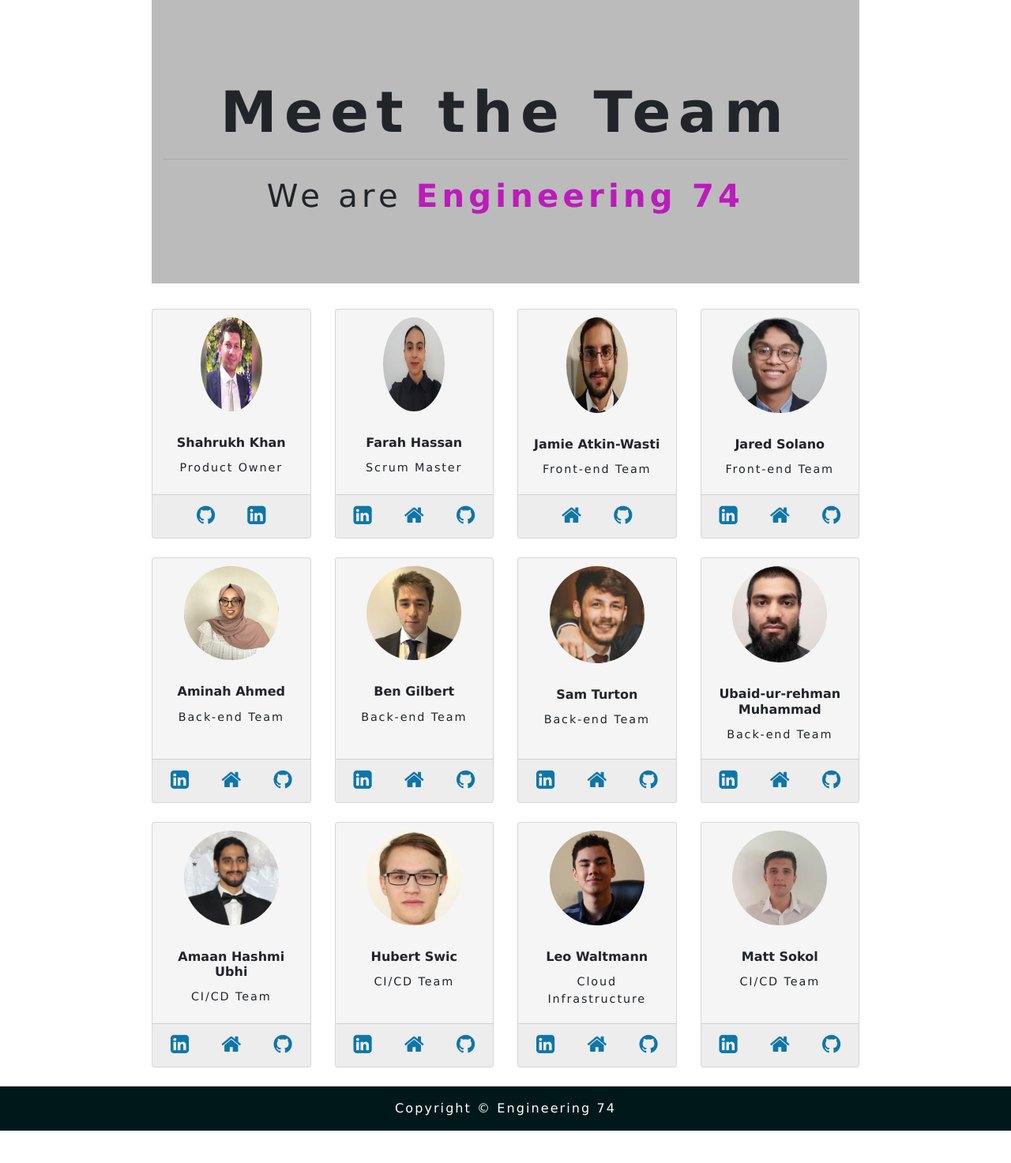
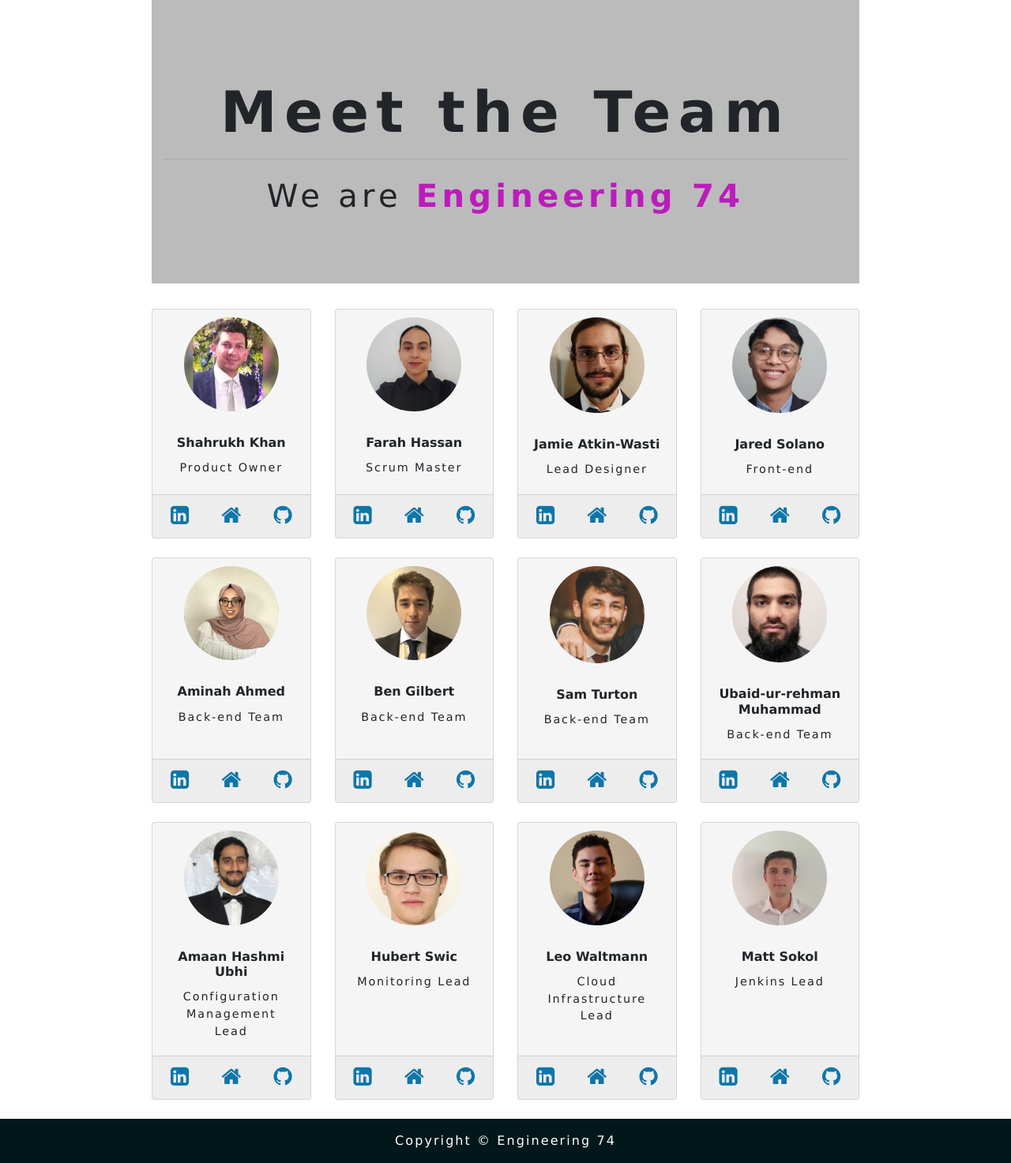
Before and after one commit to samturton2/Webscraper-FinalProject, a Flask app: page /team in a window 1280 px wide. Shown: the part 64-1537 px from the top of the page at 79% size. Before the commit the page ends 1496 px from the top, so only its background shows below. Run offline with Flask 2, Linux system fonts and the light colour scheme; some libraries are stand-ins or nearby versions.

Commit message:
footer in lists, icons in teams, backend repo link in home

```diff
--- a/templates/home.html
+++ b/templates/home.html
@@ -78,7 +78,7 @@
                         <img src="static/home/git.png" height=auto width=70px>
                     </a>
                     &nbsp; &nbsp; &nbsp;
-                    <a href="https://github.com/samturton2/FinalProject-webscraper" target="_blank">
+                    <a href="https://github.com/samturton2/Webscraper-FinalProject" target="_blank">
                         <img src="static/home/git.png" height=auto width=70px>
                     </a>
                     &nbsp; &nbsp; &nbsp;
--- a/templates/list.html
+++ b/templates/list.html
@@ -80,7 +80,7 @@
 
     <footer class="py-3" style="background-color: #01181b">
         <div class="container">
-          <p class="m-0 text-center text-white">Copyright © Engineering 74 | 2021 </p>
+          <p class="m-0 text-center text-white">Copyright © Engineering 74</p>
         </div>
     </footer>
 </body>
--- a/templates/team.html
+++ b/templates/team.html
@@ -76,10 +76,7 @@
             <!-- Shahrukh -->
             <div class="col-lg-3 col-md-6 mb-4">
                 <div class="shadow-card card h-100">
-
-                    <div class="circularpicinside">
-                        <img class="opaque card-img-top text-center" src="static/team_images/Shaq.jpg" style="display:block; margin-left:auto; margin-right:auto; width:70%; border-radius:50%; padding:10px;">
-                    </div>
+                    <img class="opaque card-img-top text-center" src="static/team_images/Shaq.jpg" style="display:block; margin-left:auto; margin-right:auto; width:70%; border-radius:50%; padding:10px;">
 
                     <div class="card-body">
                         <h4 class="card-title" style="font-size:1em; font-weight:bold;">Shahrukh Khan</h4>
@@ -87,8 +84,9 @@
                     </div>
 
                     <div class="card-footer" style="padding-right:0px; padding-left:0px;">
+                        <a href="https://www.linkedin.com/in/a-h-shahrukh-khan/" target="_blank"><i class="fa fa-linkedin-square" style="font-size:27px; color:#0e76a8"></i></a>
+                        <a href="#"><i class="fa fa-home" style="font-size:27px; color:#0e76a8;"></i></a>
                         <a href="https://github.com/khanmaster" target="_blank"><i class="fa fa-github" style="font-size:27px; color:#0e76a8;"></i></a>
-                        <a href="https://www.linkedin.com/in/a-h-shahrukh-khan/" target="_blank"><i class="fa fa-linkedin-square" style="font-size:27px; color:#0e76a8"></i></a>
                     </div>
 
                 </div>
@@ -97,10 +95,7 @@
             <!-- Farah -->
             <div class="col-lg-3 col-md-6 mb-4">
                 <div class="shadow-card card h-100">
-
-                    <div class="circularpicinside">
-                        <img class="opaque card-img-top text-center" src="static/team_images/Farah.jpg" style="display:block; margin-left:auto; margin-right:auto; width:70%; border-radius:50%; padding:10px;">
-                    </div>
+                    <img class="opaque card-img-top text-center" src="static/team_images/Farah.jpg" style="display:block; margin-left:auto; margin-right:auto; width:70%; border-radius:50%; padding:10px;">
 
                     <div class="card-body">
                         <h4 class="card-title" style="font-size:1em; font-weight:bold;">Farah Hassan</h4>
@@ -119,17 +114,15 @@
             <!-- Jamie -->
             <div class="col-lg-3 col-md-6 mb-4">
                 <div class="shadow-card card h-100">
-
-                    <div class="circularpicinside">
-                        <img class="opaque card-img-top text-center" src="static/team_images/Jamie.jpg" style="display:block; margin-left:auto; margin-right:auto; width:70%; border-radius:50%; padding:10px;">
-                    </div>
+                    <img class="opaque card-img-top text-center" src="static/team_images/Jamie.jpg" style="display:block; margin-left:auto; margin-right:auto; width:70%; border-radius:50%; padding:10px;">
 
                     <div class="card-body">
                         <h4 class="card-title" style="font-size:1em; font-weight:bold;">Jamie Atkin-Wasti</h4>
-                        <p class="card-text" style="font-size:0.9em;">Front-end Team</p>
+                        <p class="card-text" style="font-size:0.9em;">Lead Designer</p>
                     </div>
 
                     <div class="card-footer" style="padding-right:0px; padding-left:0px;">
+                        <a href="#"><i class="fa fa-linkedin-square" style="font-size:27px; color:#0e76a8"></i></a>
                         <a href="https://jatkin-wasti.github.io/" target="_blank"><i class="fa fa-home" style="font-size:27px; color:#0e76a8;"></i></a>
                         <a href="https://github.com/jatkin-wasti/" target="_blank"><i class="fa fa-github" style="font-size:27px; color:#0e76a8;"></i></a>
                     </div>
@@ -144,7 +137,7 @@
 
                     <div class="card-body">
                         <h4 class="card-title" style="font-size:1em; font-weight:bold;">Jared Solano</h4>
-                        <p class="card-text" style="font-size:0.9em;">Front-end Team</p>
+                        <p class="card-text" style="font-size:0.9em;">Front-end</p>
                     </div>
 
                     <div class="card-footer" style="padding-right:0px; padding-left:0px;">
@@ -239,7 +232,7 @@
 
                     <div class="card-body">
                         <h4 class="card-title" style="font-size:1em; font-weight:bold;">Amaan Hashmi Ubhi</h4>
-                        <p class="card-text" style="font-size:0.9em;">CI/CD Team</p>
+                        <p class="card-text" style="font-size:0.9em;">Configuration Management Lead</p>
                     </div>
 
                     <div class="card-footer" style="padding-right:0px; padding-left:0px;">
@@ -258,7 +251,7 @@
 
                     <div class="card-body">
                         <h4 class="card-title" style="font-size:1em; font-weight:bold;">Hubert Swic</h4>
-                        <p class="card-text" style="font-size:0.9em;">CI/CD Team</p>
+                        <p class="card-text" style="font-size:0.9em;">Monitoring Lead</p>
                     </div>
 
                     <div class="card-footer" style="padding-right:0px; padding-left:0px;">
@@ -277,7 +270,7 @@
 
                     <div class="card-body">
                         <h4 class="card-title" style="font-size:1em; font-weight:bold;">Leo Waltmann</h4>
-                        <p class="card-text" style="font-size:0.9em;">Cloud Infrastructure</p>
+                        <p class="card-text" style="font-size:0.9em;">Cloud Infrastructure Lead</p>
                     </div>
 
                     <div class="card-footer" style="padding-right:0px; padding-left:0px;">
@@ -296,7 +289,7 @@
 
                     <div class="card-body">
                         <h4 class="card-title" style="font-size:1em; font-weight:bold;">Matt Sokol</h4>
-                        <p class="card-text" style="font-size:0.9em;">CI/CD Team</p>
+                        <p class="card-text" style="font-size:0.9em;">Jenkins Lead</p>
                     </div>
 
                     <div class="card-footer" style="padding-right:0px; padding-left:0px;">
```
